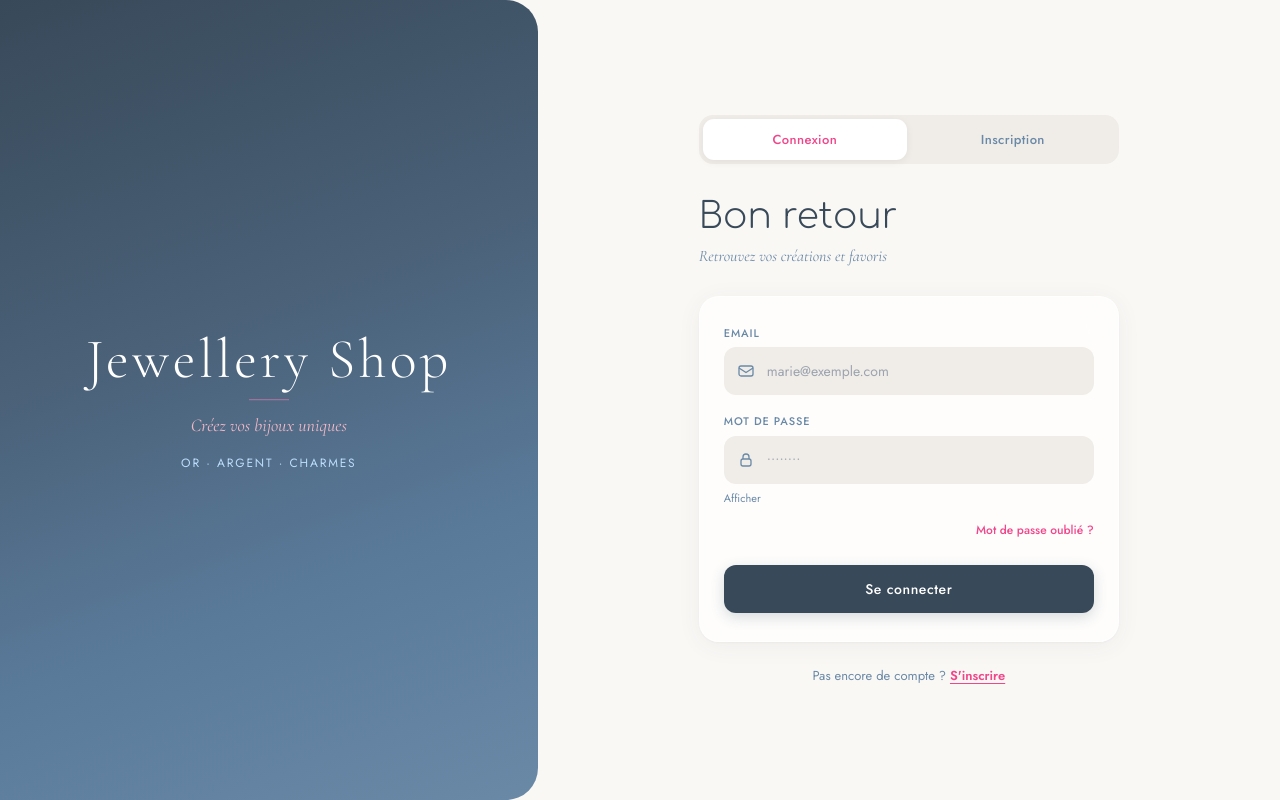
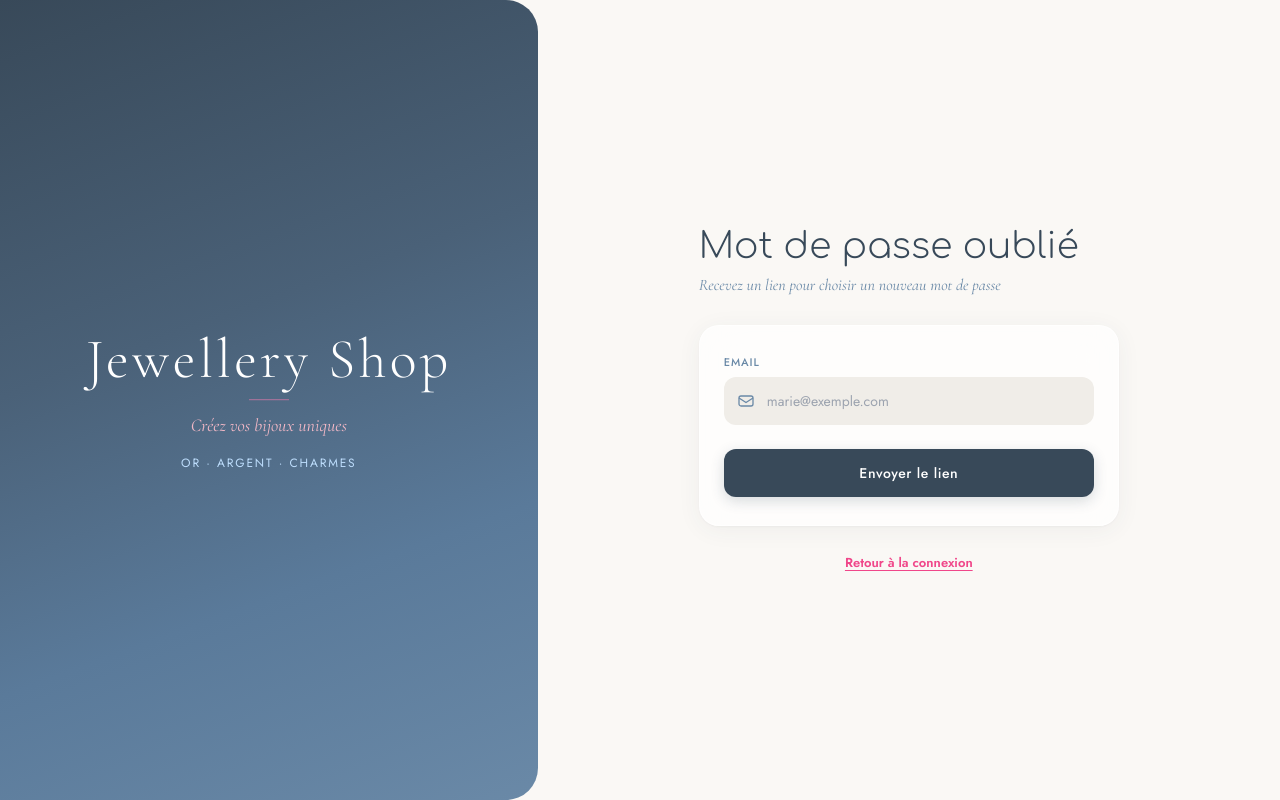
Before and after one commit to marieesss/jewel-shop, a React (Vite) app in the folder jewel-front/: page /forgot-password in a window 1280 px wide. Before the commit this address led to /login. Built offline with nearby package versions, Linux system fonts and the light colour scheme; no server answers.

Commit message:
feat(auth): ajouter la page mot de passe oublié

```diff
--- a/jewel-front/src/App.tsx
+++ b/jewel-front/src/App.tsx
@@ -2,6 +2,7 @@ import { BrowserRouter, Routes, Route, Navigate } from 'react-router-dom';
 import { StoreProvider, rootStore } from './stores/context';
 import { ProtectedRoute, AdminRoute } from './routes/guards';
 import { AuthPage } from './pages/AuthPage';
+import { ForgotPasswordPage } from './pages/ForgotPasswordPage';
 import { UserLayout } from './features/user/UserLayout';
 import { UserProductListPage } from './pages/user/UserProductListPage';
 import { UserProductDetailPage } from './pages/user/UserProductDetailPage';
@@ -20,6 +21,7 @@ export default function App() {
         <Routes>
           {/* Public */}
           <Route path="/login" element={<AuthPage />} />
+          <Route path="/forgot-password" element={<ForgotPasswordPage />} />
 
           {/* Espace utilisateur connecté (navbar horizontale) */}
           <Route element={<ProtectedRoute />}>
--- /dev/null
+++ b/jewel-front/src/lib/emailValidation.ts
@@ -0,0 +1,19 @@
+// Reproduit ForgotPasswordCommandValidator côté API : mêmes règles, mêmes messages.
+
+const REQUIRED_MESSAGE = "L'email est requis.";
+const INVALID_MESSAGE = "L'email n'est pas valide.";
+
+// Même contrôle que EmailAddress() de FluentValidation 11 : un seul @, ni en premier ni en dernier.
+function hasValidEmailShape(email: string): boolean {
+  const at = email.indexOf('@');
+  return at > 0 && at !== email.length - 1 && at === email.lastIndexOf('@');
+}
+
+/** Messages des règles non respectées, dans l'ordre du back. Tableau vide si l'email est valide. */
+export function validateEmail(email: string): string[] {
+  const isBlank = email.trim() === '';
+  return [
+    ...(isBlank ? [REQUIRED_MESSAGE] : []),
+    ...(hasValidEmailShape(email) ? [] : [INVALID_MESSAGE]),
+  ];
+}
--- /dev/null
+++ b/jewel-front/src/lib/passwordReset.ts
@@ -0,0 +1,2 @@
+export const FORGOT_PASSWORD_SENT_MESSAGE =
+  'Si un compte existe pour cet email, vous recevrez un lien de réinitialisation.';
--- /dev/null
+++ b/jewel-front/src/pages/ForgotPasswordPage.tsx
@@ -0,0 +1,90 @@
+import { useState, type FormEvent } from 'react';
+import { Link } from 'react-router-dom';
+import { forgotPassword } from '../api/auth';
+import { extractApiError } from '../api/errors';
+import { validateEmail } from '../lib/emailValidation';
+import { FORGOT_PASSWORD_SENT_MESSAGE } from '../lib/passwordReset';
+import { AuthLayout } from '../features/auth/AuthLayout';
+import { Alert } from '../components/ui/Alert';
+import { FormInput } from '../components/FormInput';
+import { MailIcon } from '../components/icons';
+
+export function ForgotPasswordPage() {
+  const [email, setEmail] = useState('');
+  const [error, setError] = useState<string | null>(null);
+  const [loading, setLoading] = useState(false);
+  const [sent, setSent] = useState(false);
+
+  const handleSubmit = async (e: FormEvent) => {
+    e.preventDefault();
+    setError(null);
+
+    const [firstEmailError] = validateEmail(email);
+    if (firstEmailError) {
+      setError(firstEmailError);
+      return;
+    }
+
+    setLoading(true);
+    try {
+      await forgotPassword(email);
+      setSent(true);
+    } catch (err) {
+      setError(extractApiError(err));
+    } finally {
+      setLoading(false);
+    }
+  };
+
+  return (
+    <AuthLayout>
+      <div className="mb-7">
+        <h2 className="mb-1.5 font-comfortaa text-[36px] font-light leading-[1.15] text-storm">
+          Mot de passe oublié
+        </h2>
+        <p className="font-display text-base italic text-slate">
+          Recevez un lien pour choisir un nouveau mot de passe
+        </p>
+      </div>
+
+      {sent ? (
+        <Alert variant="success">{FORGOT_PASSWORD_SENT_MESSAGE}</Alert>
+      ) : (
+        <form
+          onSubmit={handleSubmit}
+          noValidate
+          className="rounded-[20px] border border-white/60 bg-white/70 px-6 py-7 shadow-card backdrop-blur-[20px]"
+        >
+          <FormInput
+            label="Email"
+            type="email"
+            value={email}
+            onChange={setEmail}
+            placeholder="marie@exemple.com"
+            icon={<MailIcon />}
+            required
+          />
+
+          {error && <Alert className="mt-[18px]">{error}</Alert>}
+
+          <button
+            type="submit"
+            disabled={loading}
+            className="relative mt-6 w-full overflow-hidden rounded-xl bg-storm py-[14px] font-body text-sm font-medium tracking-[0.04em] text-white shadow-btn transition-all duration-300 hover:-translate-y-0.5 hover:shadow-btn-hover disabled:cursor-wait disabled:opacity-75 disabled:hover:translate-y-0 disabled:hover:shadow-btn"
+          >
+            {loading ? 'Veuillez patienter…' : 'Envoyer le lien'}
+          </button>
+        </form>
+      )}
+
+      <p className="mt-6 text-center">
+        <Link
+          to="/login"
+          className="font-body text-[13px] font-semibold text-fuchsia underline underline-offset-[3px] transition-opacity hover:opacity-70"
+        >
+          Retour à la connexion
+        </Link>
+      </p>
+    </AuthLayout>
+  );
+}
```
Also changed, not shown: 1 other file (tests, documents, lock files or other folders).
